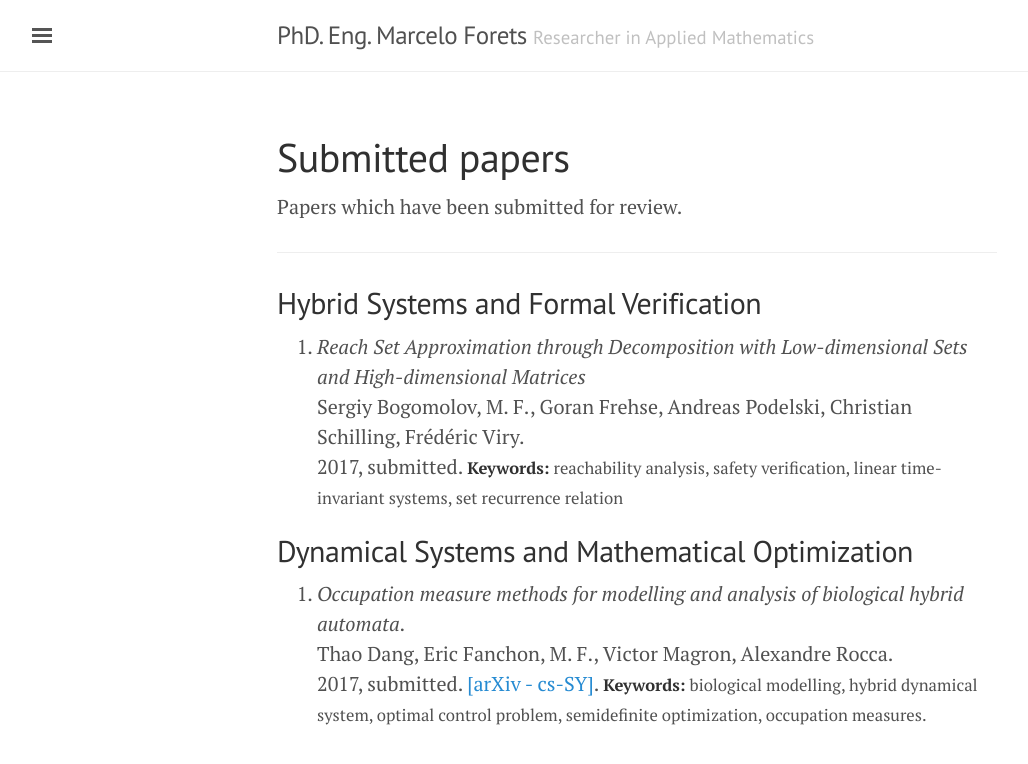
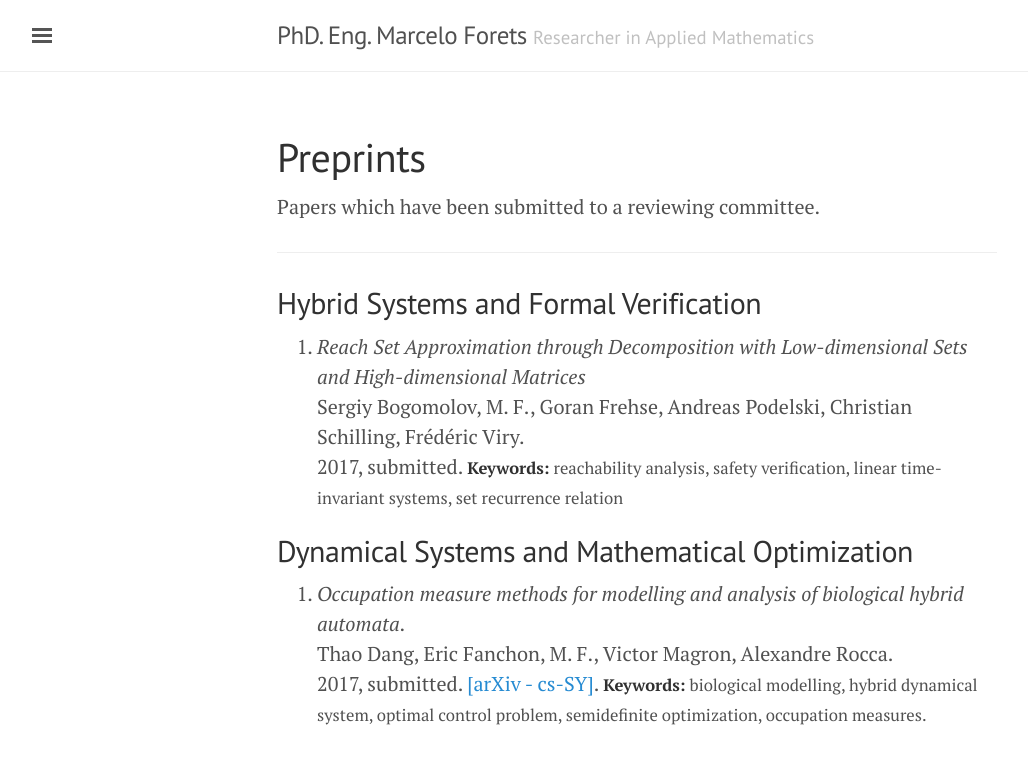
Before and after one commit to mforets/mforets.github.io, a Jekyll site: the page built from submitted.md, in a window 1280 px wide. Shown: the top 764 px of the page, without its empty margins (3-1031 px from the left). Built offline with Jekyll 4.4.1, drawn with Linux system fonts in a browser that asks for light colours; nearby versions of some CDN libraries.

Commit message:
update submitted

```diff
--- a/submitted.md
+++ b/submitted.md
@@ -1,9 +1,9 @@
 ---
 layout: page
-title: "Submitted papers"
+title: "Preprints"
 ---
 
-Papers which have been submitted for review.
+Papers which have been submitted to a reviewing committee.
 
 ---
 
```
